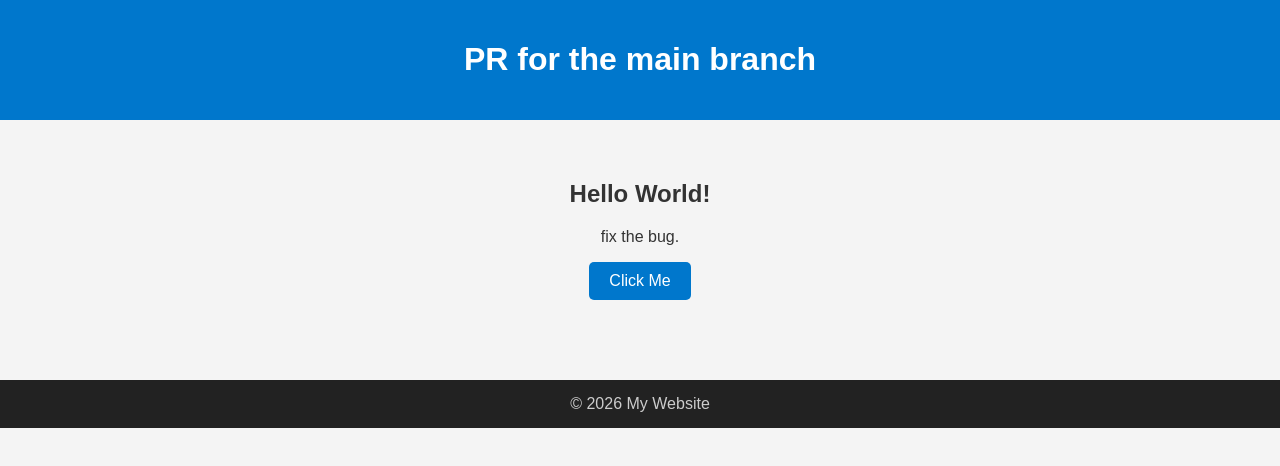
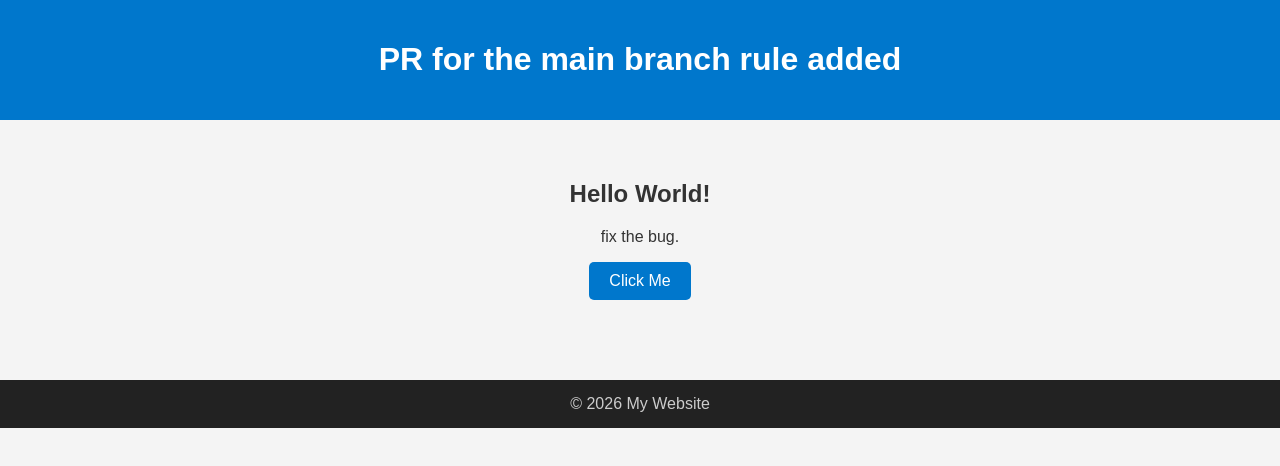
Before and after one commit to ashut3005/pypeaitestin, a website: page frontend/index.html in a window 1280 px wide. Drawn offline with Linux system fonts and the light colour scheme.

Commit message:
new rule added

```diff
--- a/frontend/index.html
+++ b/frontend/index.html
@@ -52,7 +52,7 @@
 <body>
 
   <header>
-    <h1>PR for the main branch</h1>
+    <h1>PR for the main branch rule added</h1>
   </header>
 
   <main>
```
